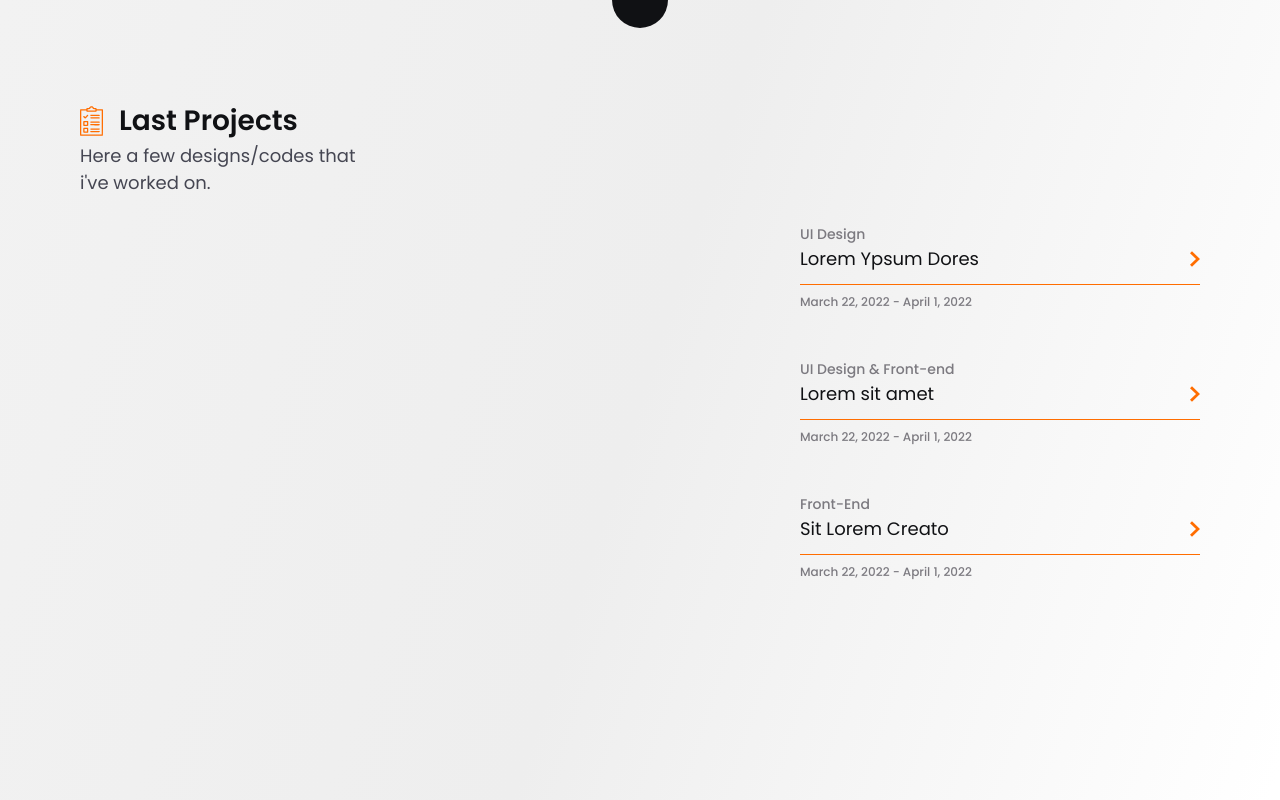
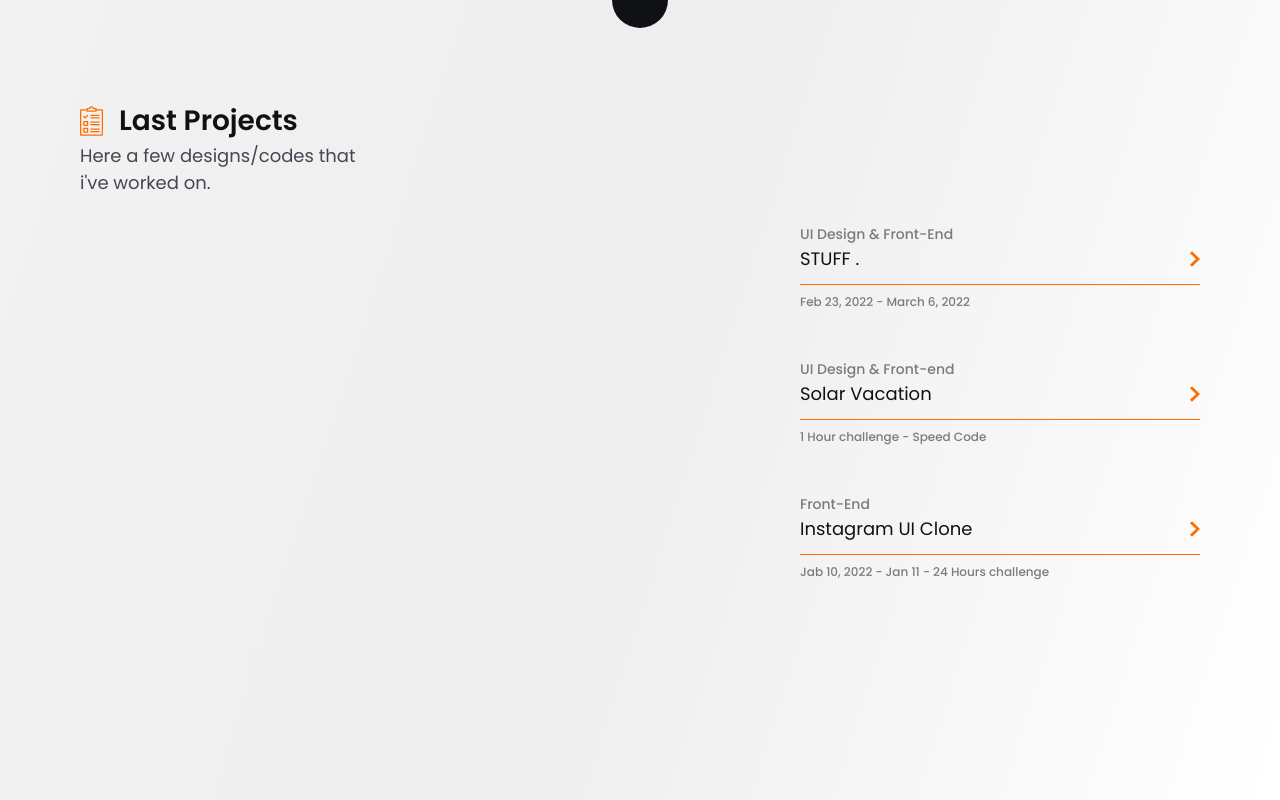
Before and after one commit to YuriRDev/portfolio, a React (Create React App) app: page / in a window 1280 px wide. Shown: the top 800 px of the page. Built offline with nearby package versions, Linux system fonts and the light colour scheme.

Commit message:
No more LoremYpsum🔪 (on projects page :+1:  )
Yep 🚕

```diff
--- a/src/Pages/Projects/index.tsx
+++ b/src/Pages/Projects/index.tsx
@@ -29,19 +29,19 @@ const Projects: React.FC = () => {
         </div>
         <ProjectsContainer>
           <Project
-            tag="UI Design"
-            name="Lorem Ypsum Dores"
-            daterange="March 22, 2022 - April 1, 2022"
+            tag={'UI Design & Front-End'}
+            name="STUFF ."
+            daterange="Feb 23, 2022 - March 6, 2022"
           />
           <Project
             tag={`UI Design & Front-end `}
-            name="Lorem sit amet"
-            daterange="March 22, 2022 - April 1, 2022"
+            name="Solar Vacation"
+            daterange="1 Hour challenge - Speed Code"
           />
           <Project
             tag="Front-End"
-            name="Sit Lorem Creato"
-            daterange="March 22, 2022 - April 1, 2022"
+            name="Instagram UI Clone"
+            daterange="Jab 10, 2022 - Jan 11 - 24 Hours challenge "
           />
         </ProjectsContainer>
       </InsideContainer>
```
